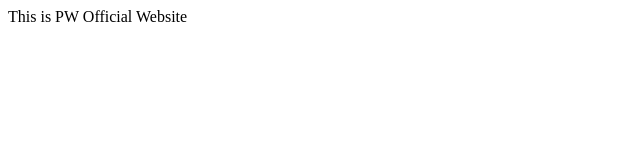
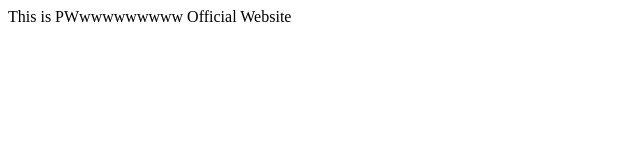
Before and after one commit to CaptianCody/MyCode, a plain HTML site: page Index.html in a window 1280 px wide. Shown: the whole page, without its empty margins (0-640 px from the left). Drawn offline with Linux system fonts and the light colour scheme.

Commit message:
Third commit

```diff
--- a/Index.html
+++ b/Index.html
@@ -6,6 +6,6 @@
     <title>PwLiveeeeeeeeeeeeeee</title>
 </head>
 <body>
-    <p1>This is PW Official Website</p1>
+    <p1>This is PWwwwwwwwww Official Website</p1>
 </body>
 </html>
```
